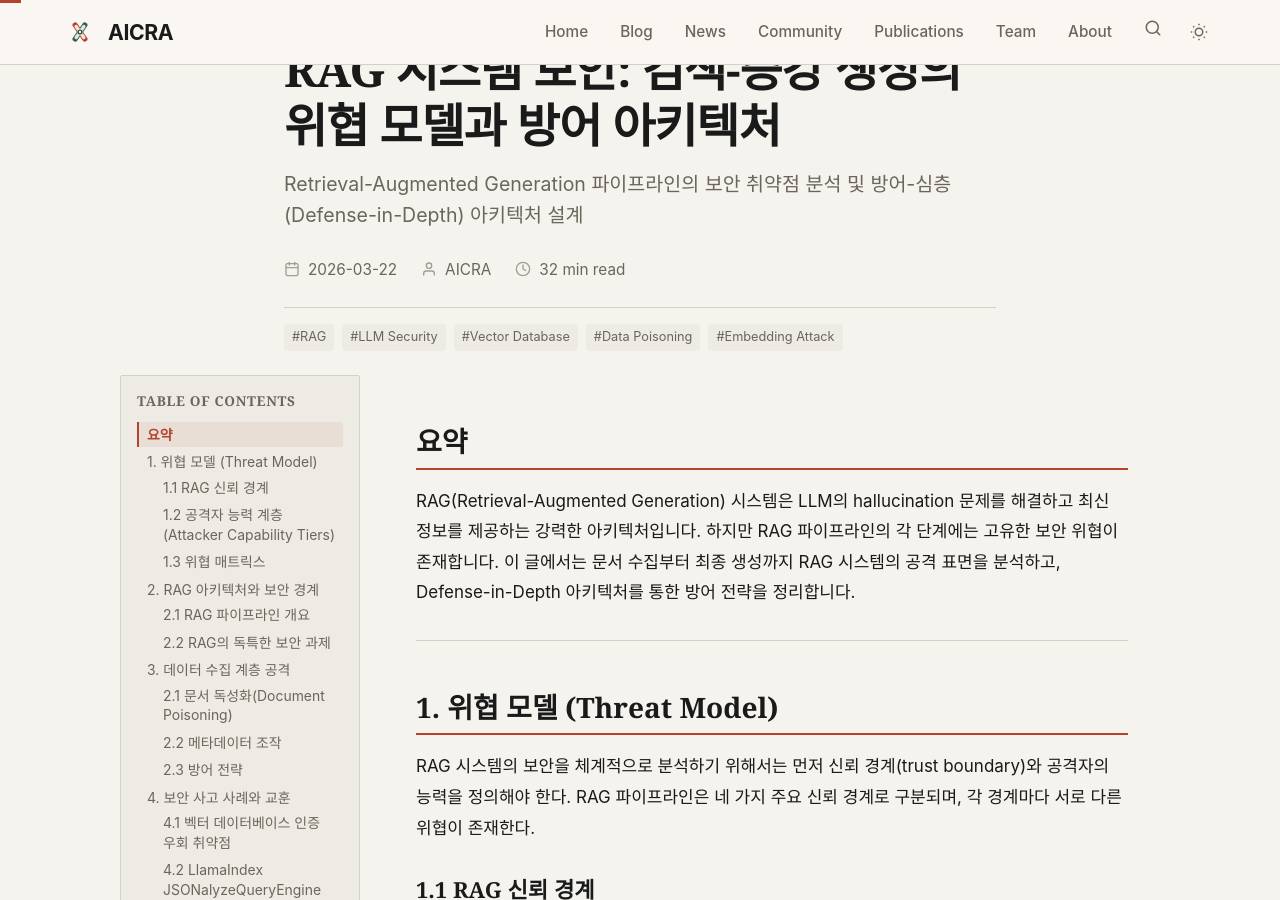
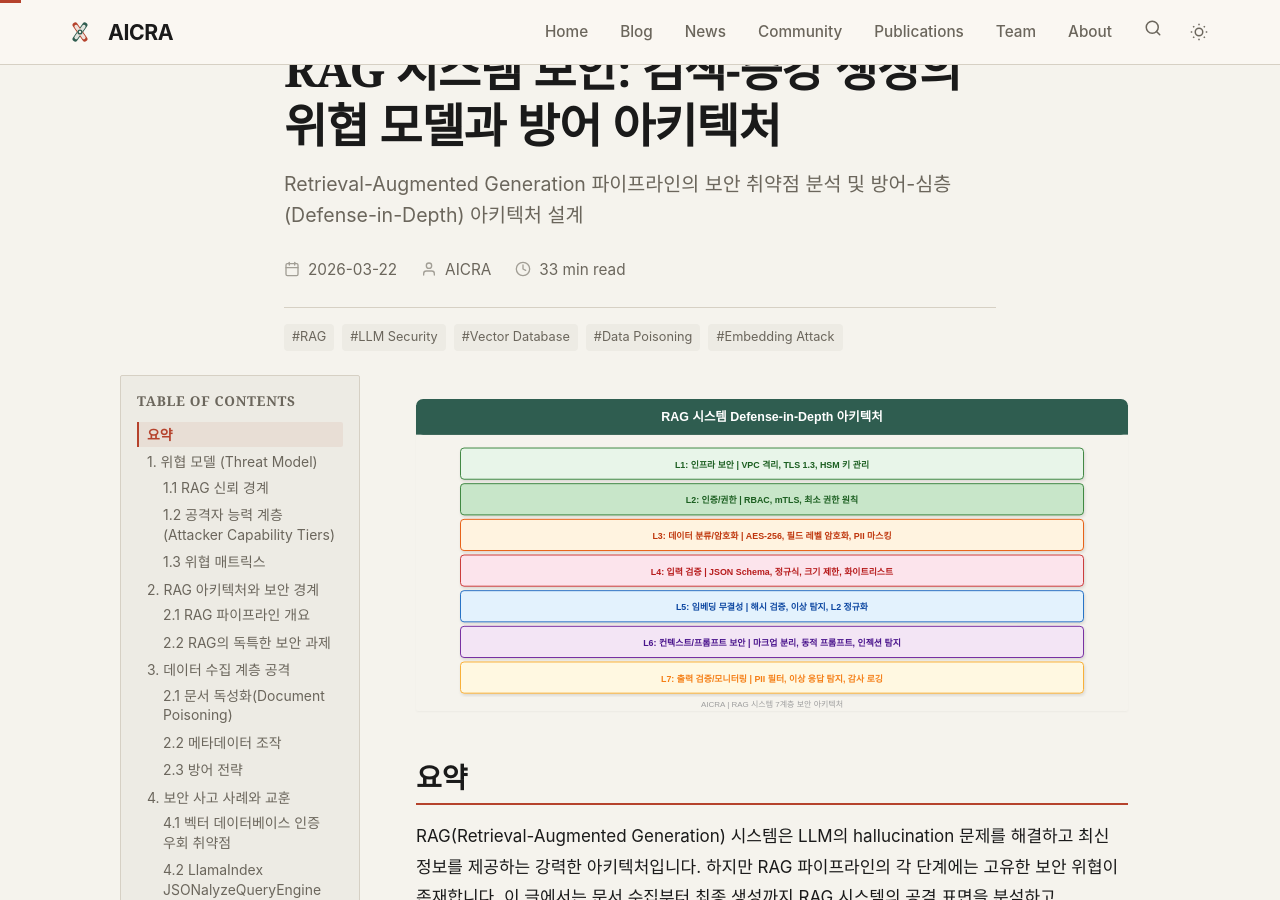
Before and after one commit to AICRA-PAGE/AICRA-PAGE.github.io, a Jekyll site: the page built from _posts/2026-03-22-rag-system-security.md, in a window 1280 px wide and 900 px high, scrolled down 612 px. Built offline with Jekyll 4.4.1, drawn with Linux system fonts in a browser that asks for light colours; some web fonts are replaced; the table of contents is made by our own code.

Commit message:
feat: SVG images for RAG + Digital Twin posts
- Created rag-defense-architecture.svg (7-layer defense-in-depth)
- Created digital-twin-attack-surface.svg (Physical-Digital-Control loop)
- Added image references to both posts
- All 8 posts now have at least 1 SVG image

Co-Authored-By: Claude Opus 4.6 (1M context) <noreply@anthropic.com>

```diff
--- a/_posts/2026-03-22-rag-system-security.md
+++ b/_posts/2026-03-22-rag-system-security.md
@@ -10,6 +10,8 @@ toc: true
 lang: ko
 thumbnail: /assets/img/posts/rag-security.svg
 ---
+
+![RAG Defense-in-Depth 아키텍처](/assets/img/posts/rag-defense-architecture.svg)
 
 ## 요약
 
```
Also changed, not shown: _posts/2026-03-22-digital-twin-security.md (+2 -0 lines), assets/img/posts/digital-twin-attack-surface.svg (added), assets/img/posts/rag-defense-architecture.svg (added).
